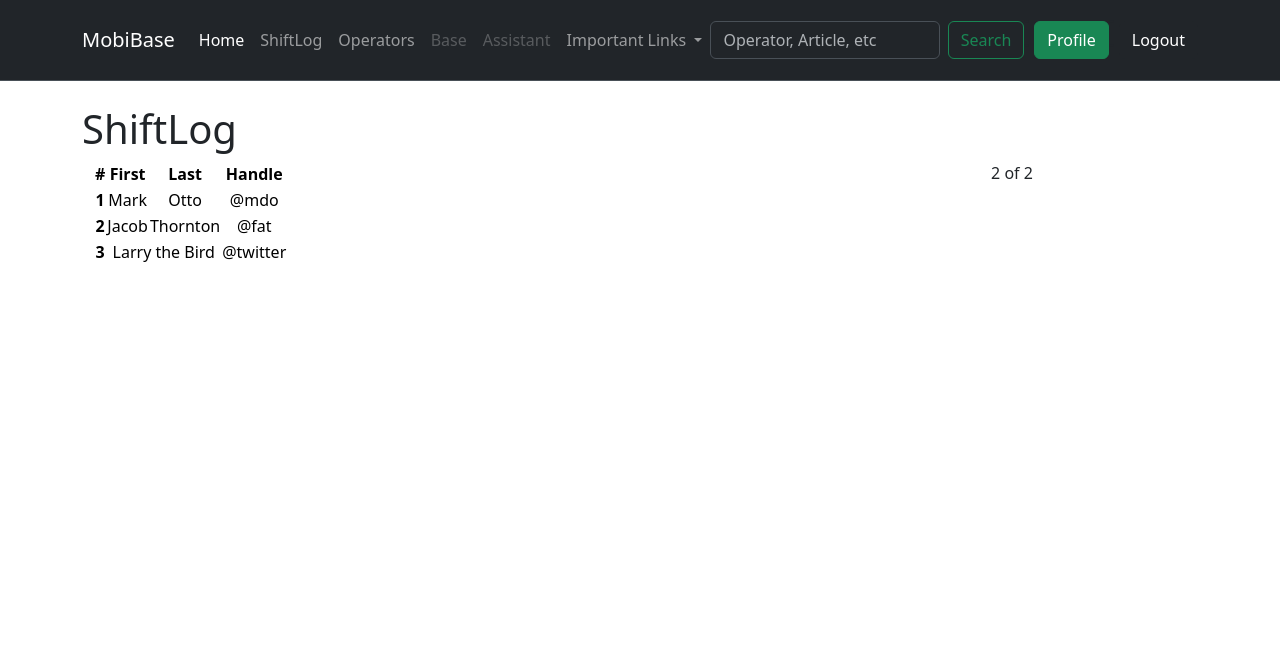
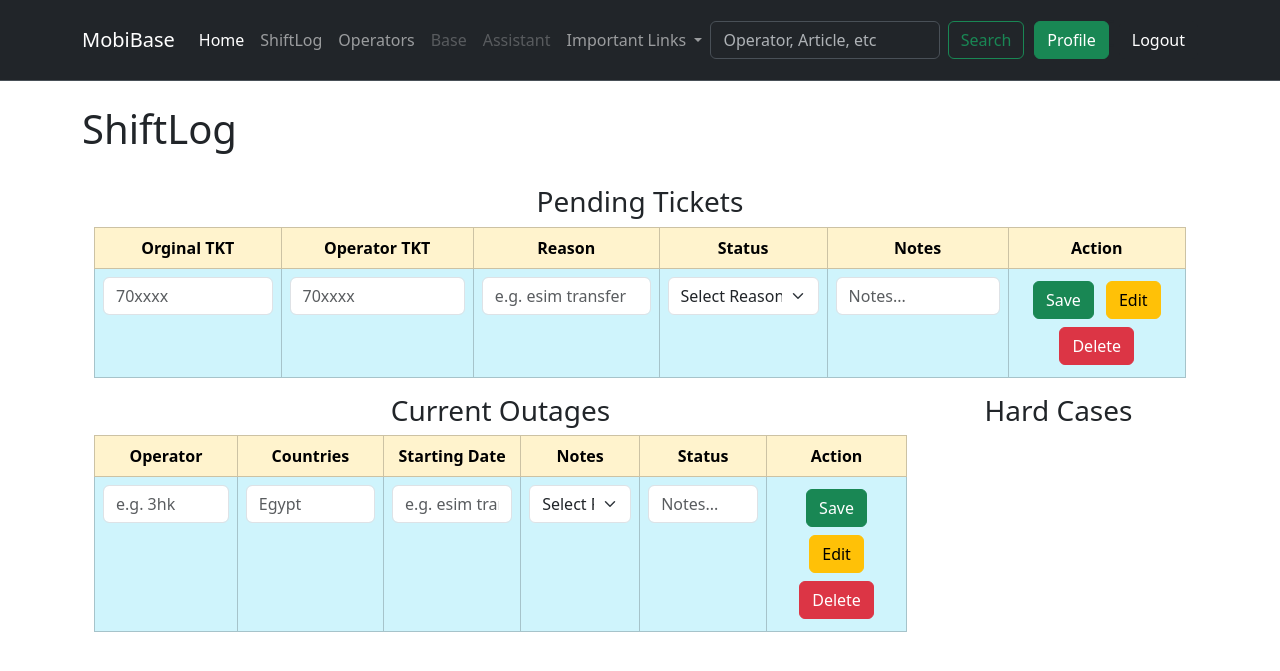
Before and after one commit to Abd0uk/mmkb, a Django app: page /shiftlog/ in a window 1280 px wide. Shown: the top 671 px of the page. Run offline with Django 5.2, Linux system fonts and the light colour scheme; the visitor is signed in with stand-in values (Sample User, id 1).

Commit message:
completed the initial UI for the shiftlog

```diff
--- a/mobikb_v1/shiftlog/templates/shiftlog.html
+++ b/mobikb_v1/shiftlog/templates/shiftlog.html
@@ -1,39 +1,141 @@
 {% extends 'base.html' %} {% block content %}
 <h1>ShiftLog</h1>
+<br />
 <div class="container text-center">
+  <h3>Pending Tickets</h3>
+  <table class="table table-bordered">
+    <thead>
+      <tr class="table-warning">
+        <!-- select -->
+
+        <th>Orginal TKT</th>
+        <th>Operator TKT</th>
+        <th>Reason</th>
+        <!-- select -->
+        <th>Status</th>
+        <th>Notes</th>
+        <th>Action</th>
+      </tr>
+    </thead>
+    <tbody>
+      <tr class="table-info">
+        <td>
+          <input
+            class="form-control"
+            type="text"
+            placeholder="70xxxx"
+            aria-label="default input example"
+          />
+        </td>
+        <td>
+          <input
+            class="form-control"
+            type="text"
+            placeholder="70xxxx"
+            aria-label="default input example"
+          />
+        </td>
+        <td>
+          <input
+            class="form-control"
+            type="text"
+            placeholder="e.g. esim transfer"
+            aria-label="default input example"
+          />
+        </td>
+        <td>
+          <select class="form-select" aria-label="Default select example">
+            <option selected>Select Reason</option>
+            <option value="1">Wating for cx response</option>
+            <option value="2">Waiting for op response</option>
+          </select>
+        </td>
+        <td>
+          <input
+            class="form-control"
+            type="text"
+            placeholder="Notes..."
+            aria-label="default input example"
+          />
+        </td>
+        <td>
+          <button class="btn btn-success m-1">Save</button>
+          <button class="btn btn-warning m-1">Edit</button>
+          <button class="btn btn-danger m-1">Delete</button>
+        </td>
+      </tr>
+    </tbody>
+  </table>
   <div class="row">
-    <div class="col-8">
-      <table class="table-dark">
+    <div class="col-9">
+      <h3>Current Outages</h3>
+      <table class="table table-bordered">
         <thead>
-          <tr class="table-light">
-            <th scope="col">#</th>
-            <th scope="col">First</th>
-            <th scope="col">Last</th>
-            <th scope="col">Handle</th>
+          <tr class="table-warning">
+            <!-- select -->
+
+            <th>Operator</th>
+            <th>Countries</th>
+            <th>Starting Date</th>
+            <!-- select -->
+            <th>Notes</th>
+            <th>Status</th>
+            <th>Action</th>
           </tr>
         </thead>
         <tbody>
-          <tr class="table-light">
-            <th scope="row">1</th>
-            <td>Mark</td>
-            <td>Otto</td>
-            <td>@mdo</td>
-          </tr>
-          <tr class="table-light">
-            <th scope="row">2</th>
-            <td>Jacob</td>
-            <td>Thornton</td>
-            <td>@fat</td>
-          </tr>
-          <tr class="table-light">
-            <th scope="row">3</th>
-            <td colspan="2">Larry the Bird</td>
-            <td>@twitter</td>
+          <tr class="table-info">
+            <td>
+              <input
+                class="form-control"
+                type="text"
+                placeholder="e.g. 3hk"
+                aria-label="default input example"
+              />
+            </td>
+            <td>
+              <input
+                class="form-control"
+                type="text"
+                placeholder="Egypt"
+                aria-label="default input example"
+              />
+            </td>
+            <td>
+              <input
+                class="form-control"
+                type="text"
+                placeholder="e.g. esim transfer"
+                aria-label="default input example"
+              />
+            </td>
+            <td>
+              <select class="form-select" aria-label="Default select example">
+                <option selected>Select Reason</option>
+                <option value="1">Wating for cx response</option>
+                <option value="2">Waiting for op response</option>
+              </select>
+            </td>
+            <td>
+              <input
+                class="form-control"
+                type="text"
+                placeholder="Notes..."
+                aria-label="default input example"
+              />
+            </td>
+            <td>
+              <button class="btn btn-success m-1">Save</button>
+              <button class="btn btn-warning m-1">Edit</button>
+              <button class="btn btn-danger m-1">Delete</button>
+            </td>
           </tr>
         </tbody>
       </table>
     </div>
-    <div class="col">2 of 2</div>
+    <div class="col">
+      <h3>Hard Cases</h3>
+    </div>
   </div>
 </div>
 {% endblock content %}
```
